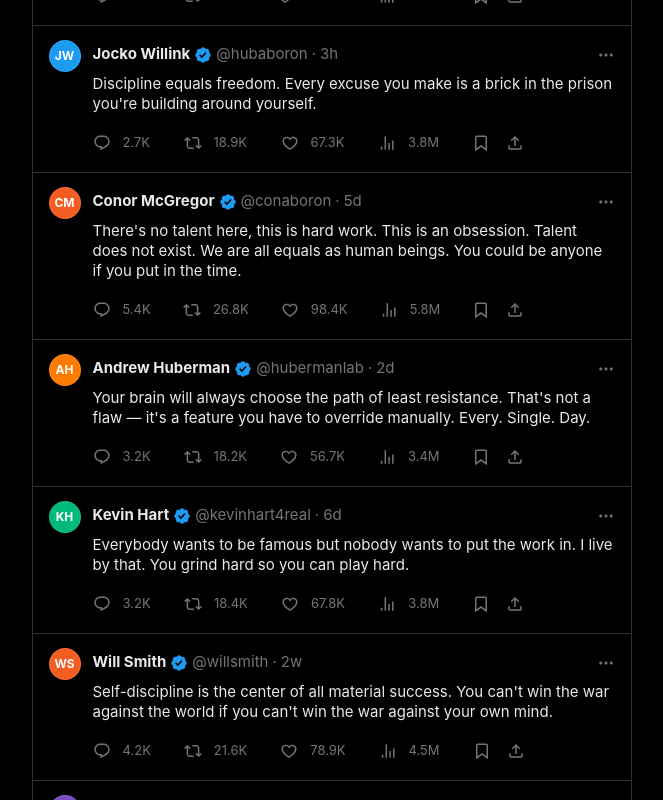
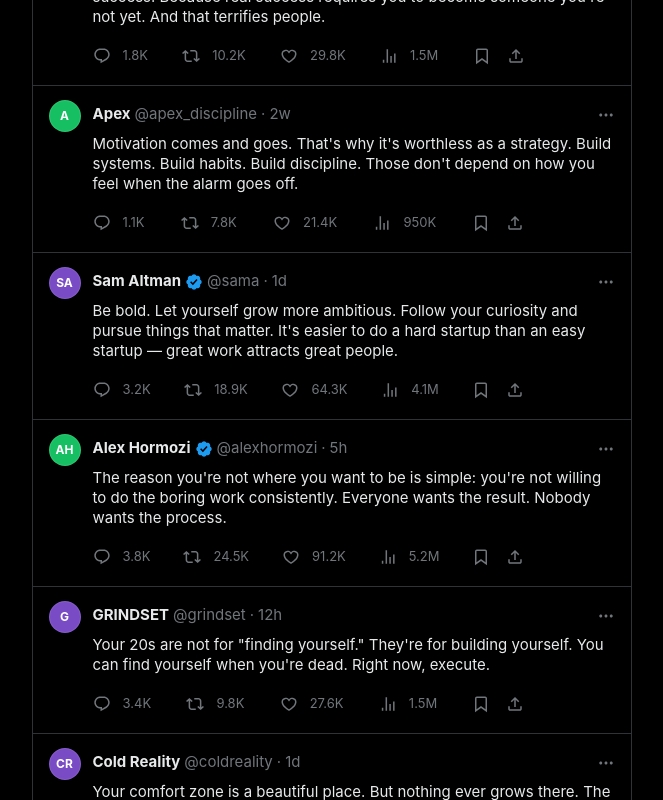
Before and after one commit to iskandarzhilmi/twitter-motivation, a Next.js app: page / in a window 1280 px wide. Shown: the part 1620-2420 px from the top of the page, without its empty margins (271-934 px from the left). Built offline with nearby package versions, Linux system fonts and the light colour scheme.

Commit message:
feat: add 13 Sam Altman tweets from "How to Be Successful"
Co-Authored-By: Claude Opus 4.6 <noreply@anthropic.com>

```diff
--- a/src/data/tweets.ts
+++ b/src/data/tweets.ts
@@ -712,6 +712,176 @@ const rawTweets: Omit<Tweet, "id" | "avatarColor">[] = [
     verified: false,
     bookmarked: false,
   },
+  // Sam Altman — "How to Be Successful"
+  {
+    handle: "sama",
+    name: "Sam Altman",
+    content:
+      "Compound yourself. Exponential curves are the key to wealth generation. You want your career to follow an ever-increasing right-side-up curve. Linear effort for linear reward is a trap — find the leverage points.",
+    likes: 68200,
+    retweets: 19400,
+    replies: 3100,
+    views: 4200000,
+    time: "3h",
+    verified: true,
+    bookmarked: false,
+  },
+  {
+    handle: "sama",
+    name: "Sam Altman",
+    content:
+      "Have almost too much self-belief. The most successful people I know believe in themselves to an almost delusional degree. Manage your own morale — it's one of the great challenges of your life. If you don't believe in yourself, who will?",
+    likes: 74500,
+    retweets: 22100,
+    replies: 3800,
+    views: 4800000,
+    time: "5h",
+    verified: true,
+    bookmarked: false,
+  },
+  {
+    handle: "sama",
+    name: "Sam Altman",
+    content:
+      "Learn to think independently. Entrepreneurship is very difficult to teach because original thinking is very difficult to teach. School rewards consensus. The market rewards contrarians who are right.",
+    likes: 52300,
+    retweets: 15800,
+    replies: 2600,
+    views: 3400000,
+    time: "8h",
+    verified: true,
+    bookmarked: false,
+  },
+  {
+    handle: "sama",
+    name: "Sam Altman",
+    content:
+      "Get good at sales. All great careers, to some degree, become sales jobs. You have to evangelize your plans to investors, employees, press, customers. The best founders I've seen are unusually good communicators.",
+    likes: 61800,
+    retweets: 17200,
+    replies: 2900,
+    views: 3800000,
+    time: "10h",
+    verified: true,
+    bookmarked: false,
+  },
+  {
+    handle: "sama",
+    name: "Sam Altman",
+    content:
+      "Make it easy to take risks. Keep your life cheap and flexible early on. Look for bets that have limited downside but exponential upside. Most people overvalue security and undervalue asymmetric opportunity.",
+    likes: 57400,
+    retweets: 16800,
+    replies: 2400,
+    views: 3600000,
+    time: "14h",
+    verified: true,
+    bookmarked: false,
+  },
+  {
+    handle: "sama",
+    name: "Sam Altman",
+    content:
+      "Focus. Most people waste most of their time on stuff that doesn't matter. Once you've figured out what to do, be unstoppable about getting your small handful of priorities accomplished quickly. Slow-moving people rarely win.",
+    likes: 82100,
+    retweets: 24600,
+    replies: 4200,
+    views: 5400000,
+    time: "18h",
+    verified: true,
+    bookmarked: false,
+  },
+  {
+    handle: "sama",
+    name: "Sam Altman",
+    content:
+      "Work hard. You can get to about the 90th percentile with either intelligence or hard work. To get to the 99th percentile, you need both. Extreme people get extreme results. Working a lot comes with huge life tradeoffs — but it compounds.",
+    likes: 91200,
+    retweets: 28400,
+    replies: 5100,
+    views: 6200000,
+    time: "1d",
+    verified: true,
+    bookmarked: false,
+  },
+  {
+    handle: "sama",
+    name: "Sam Altman",
+    content:
+      "Be bold. Let yourself grow more ambitious. Follow your curiosity and pursue things that matter. It's easier to do a hard startup than an easy startup — great work attracts great people.",
+    likes: 64300,
+    retweets: 18900,
+    replies: 3200,
+    views: 4100000,
+    time: "1d",
+    verified: true,
+    bookmarked: false,
+  },
+  {
+    handle: "sama",
+    name: "Sam Altman",
+    content:
+      "Be willful. Most people don't even try to make things happen. They just accept whatever the world offers. A big secret is that you can bend the world to your will a surprising amount — most people don't even try.",
+    likes: 78600,
+    retweets: 23400,
+    replies: 4600,
+    views: 5100000,
+    time: "2d",
+    verified: true,
+    bookmarked: false,
+  },
+  {
+    handle: "sama",
+    name: "Sam Altman",
+    content:
+      "Be hard to compete with. If you're doing what everyone else is doing, you won't be hard to compete with. Build leverage through personal relationships, a strong brand, or unique skill combinations. Copying is a losing game.",
+    likes: 55800,
+    retweets: 16200,
+    replies: 2800,
+    views: 3500000,
+    time: "3d",
+    verified: true,
+    bookmarked: false,
+  },
+  {
+    handle: "sama",
+    name: "Sam Altman",
+    content:
+      "Build a network. The size of the network of really talented people you know often becomes the limiter for what you can accomplish. Help people as much as you can. Develop a reputation for genuinely caring about people.",
+    likes: 49200,
+    retweets: 14600,
+    replies: 2100,
+    views: 3100000,
+    time: "4d",
+    verified: true,
+    bookmarked: false,
+  },
+  {
+    handle: "sama",
+    name: "Sam Altman",
+    content:
+      "You get rich by owning things — equity in businesses, real estate, intellectual property. You will never get rich trading your time for money. It doesn't matter how high your salary is.",
+    likes: 112000,
+    retweets: 34800,
+    replies: 6200,
+    views: 8400000,
+    time: "5d",
+    verified: true,
+    bookmarked: false,
+  },
+  {
+    handle: "sama",
+    name: "Sam Altman",
+    content:
+      "Be internally driven. The most successful people I know are primarily internally driven — they do what they do to impress themselves. Do what you'd do even if nobody was watching. External validation is a trap.",
+    likes: 86400,
+    retweets: 26200,
+    replies: 4800,
+    views: 5800000,
+    time: "6d",
+    verified: true,
+    bookmarked: false,
+  },
 ];
 
 export const tweets: Tweet[] = seededShuffle(
```
